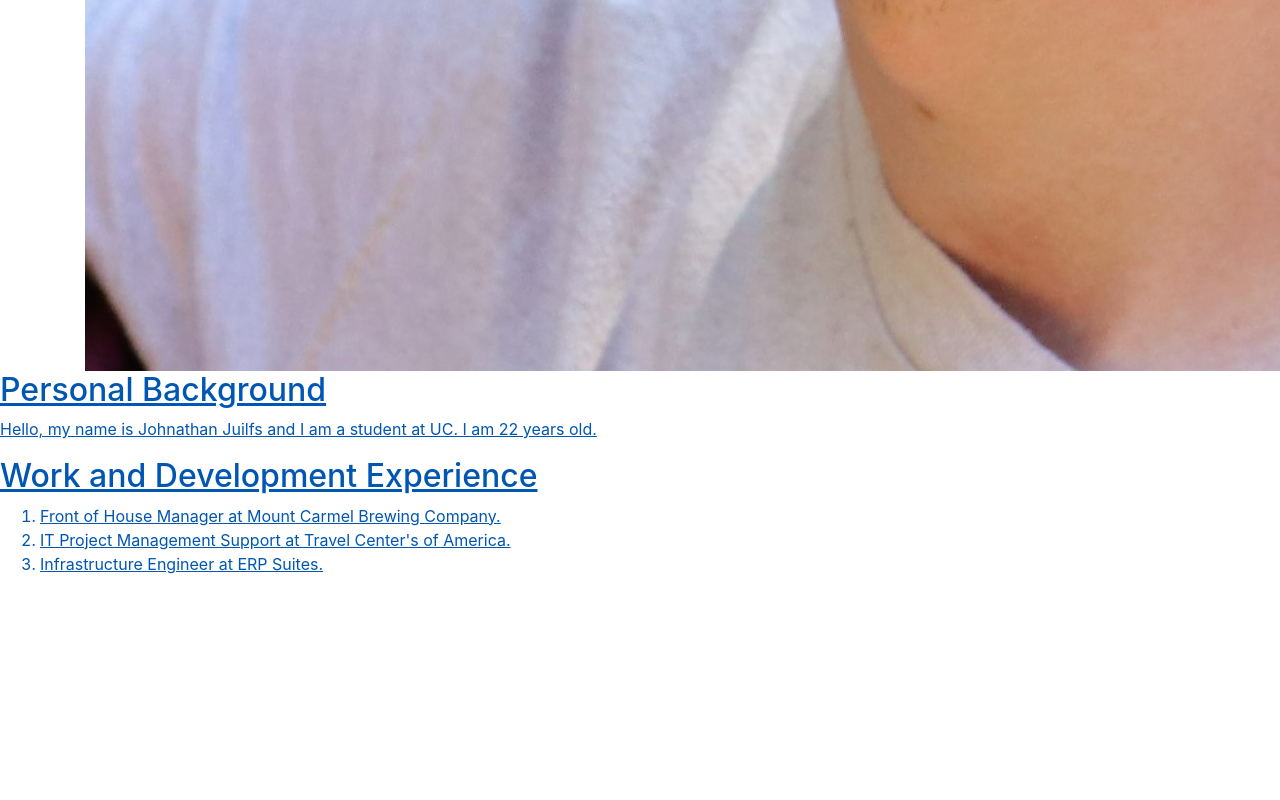
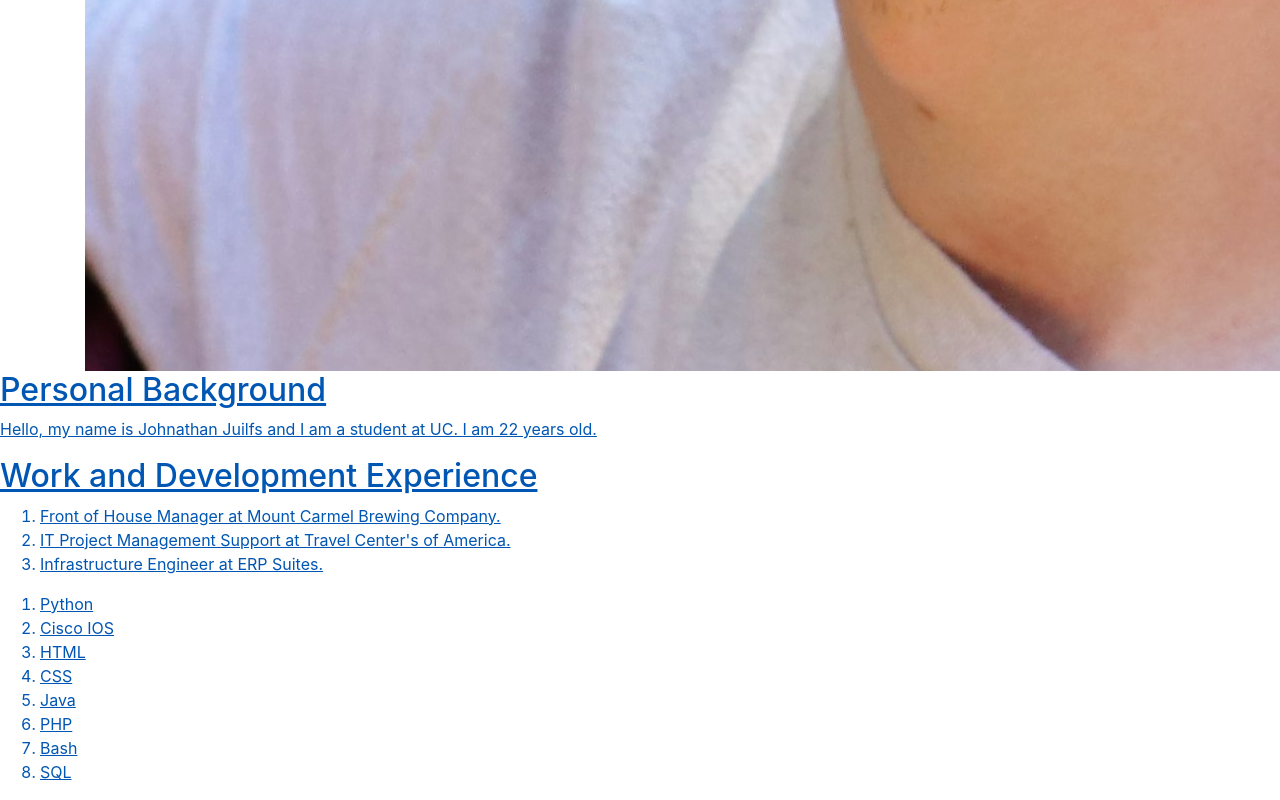
Before and after one commit to it3049c-fall22-henderson/online-portfolio-Juilfsjc, a website: page index.html in a window 1280 px wide. Shown: the part 2259-3059 px from the top of the page. Before the commit the page ends 2851 px from the top, so only its background shows below. Drawn offline with nearby package versions, Linux system fonts and the light colour scheme.

Commit message:
Added Programming Languages Section
Added Programming Languages Section

```diff
--- a/index.html
+++ b/index.html
@@ -54,7 +54,18 @@
 
   <section>
     <div>
+      <h2 id="Programming Languages"></h2>
+      <ol>
+        <li>Python</li>
+        <li>Cisco IOS</li>
+        <li>HTML</li>
+        <li>CSS</li>
+        <li>Java</li>
+        <li>PHP</li>
+        <li>Bash</li>
+        <li>SQL</li>
 
+      </ol>
 
     </div>
   </section>
```
